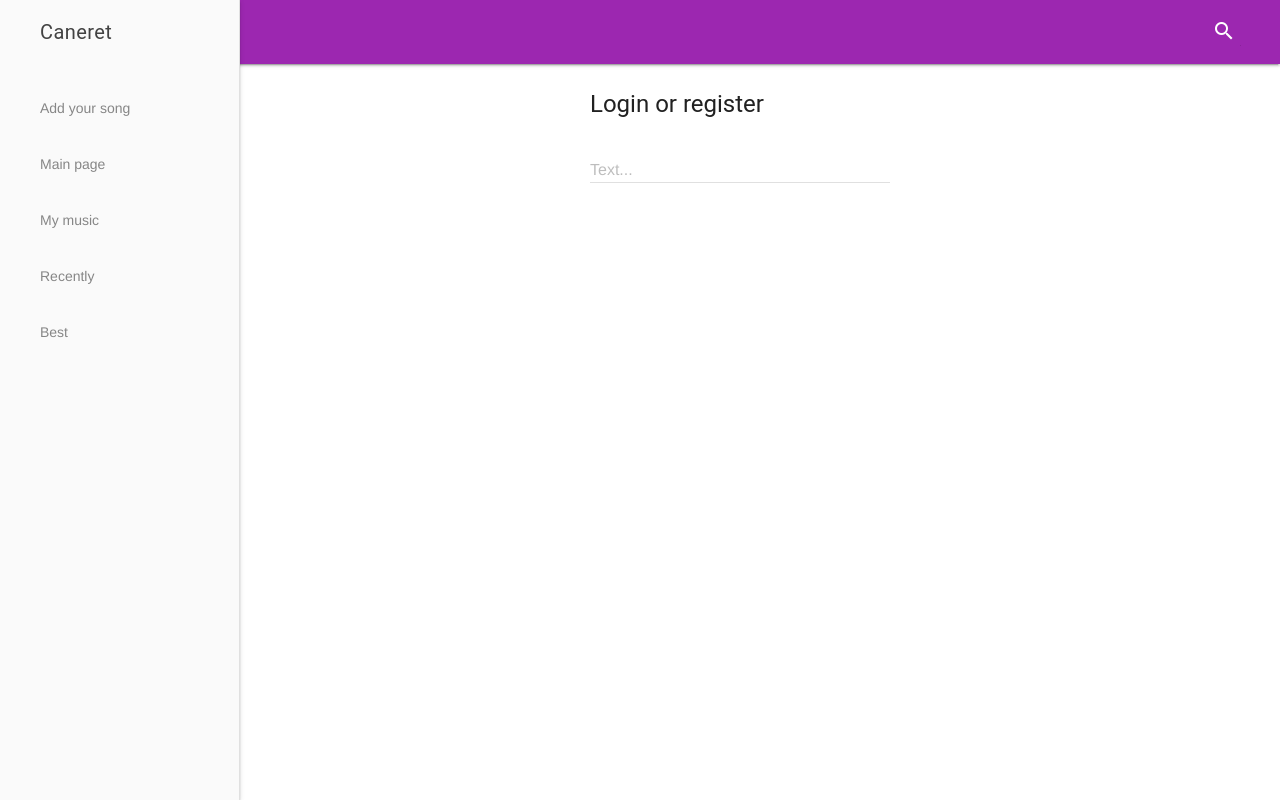
After one commit to vovnit/Caneret, a Flask app: template app/templates/login.html in a window 1280 px wide. The commit adds this page. Run offline with Flask 2, Linux system fonts and the light colour scheme; the template is opened without the code that fills it, so the values that code supplies are empty.

Commit message:
music list

```diff
--- a/app/templates/layout.html
+++ b/app/templates/layout.html
@@ -51,9 +51,9 @@
     <nav class="mdl-navigation">
         <a class="mdl-navigation__link" href="{{ url_for('upload_file') }}">Add your song</a>
         <a class="mdl-navigation__link" href="{{ url_for('index') }}">Main page</a>
-        <a class="mdl-navigation__link" href="">My music</a>
-        <a class="mdl-navigation__link" href="">Recently</a>
-        <a class="mdl-navigation__link" href="">Best</a>
+        <a class="mdl-navigation__link" href="{{ url_for('music') }}">My music</a>
+        <a class="mdl-navigation__link" href="javascript:alert('not implemented')">Recently</a>
+        <a class="mdl-navigation__link" href="javascript:alert('not implemented')">Best</a>
     </nav>
       <div>
           {% if filename %}
--- /dev/null
+++ b/app/templates/login.html
@@ -0,0 +1,12 @@
+{% extends 'layout.html' %}
+{% block content %}
+<div class="form-audio">
+    <h4>Login or register</h4>
+    <form action="#">
+  <div class="mdl-textfield mdl-js-textfield mdl-textfield--floating-label">
+    <input class="mdl-textfield__input" type="text" id="sample3">
+    <label class="mdl-textfield__label" for="sample3">Text...</label>
+  </div>
+</form>
+</div>
+{% endblock %}
```
Also changed, not shown: app/templates/music.html (added, +15 -0 lines), app/views.py (+19 -8 lines).
